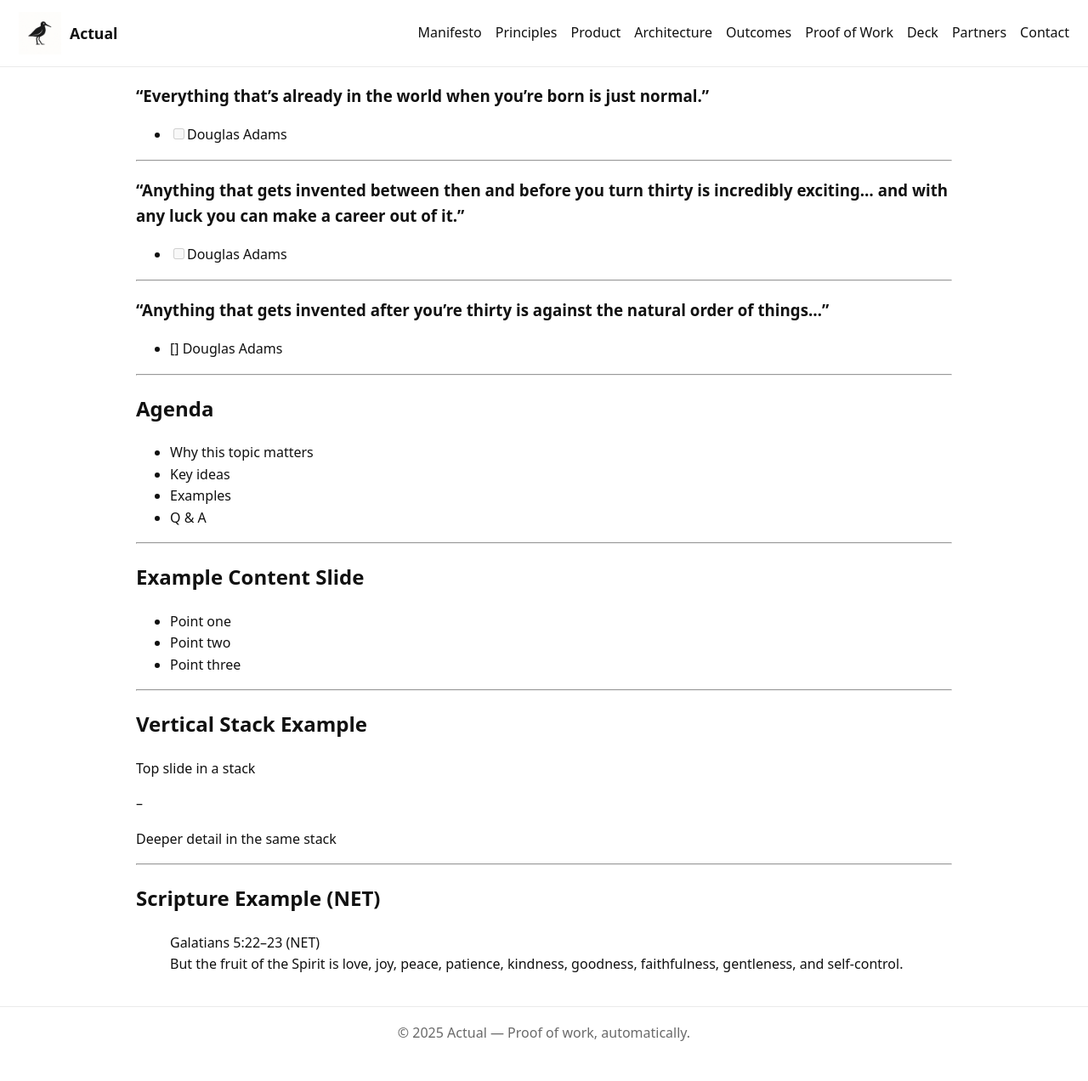
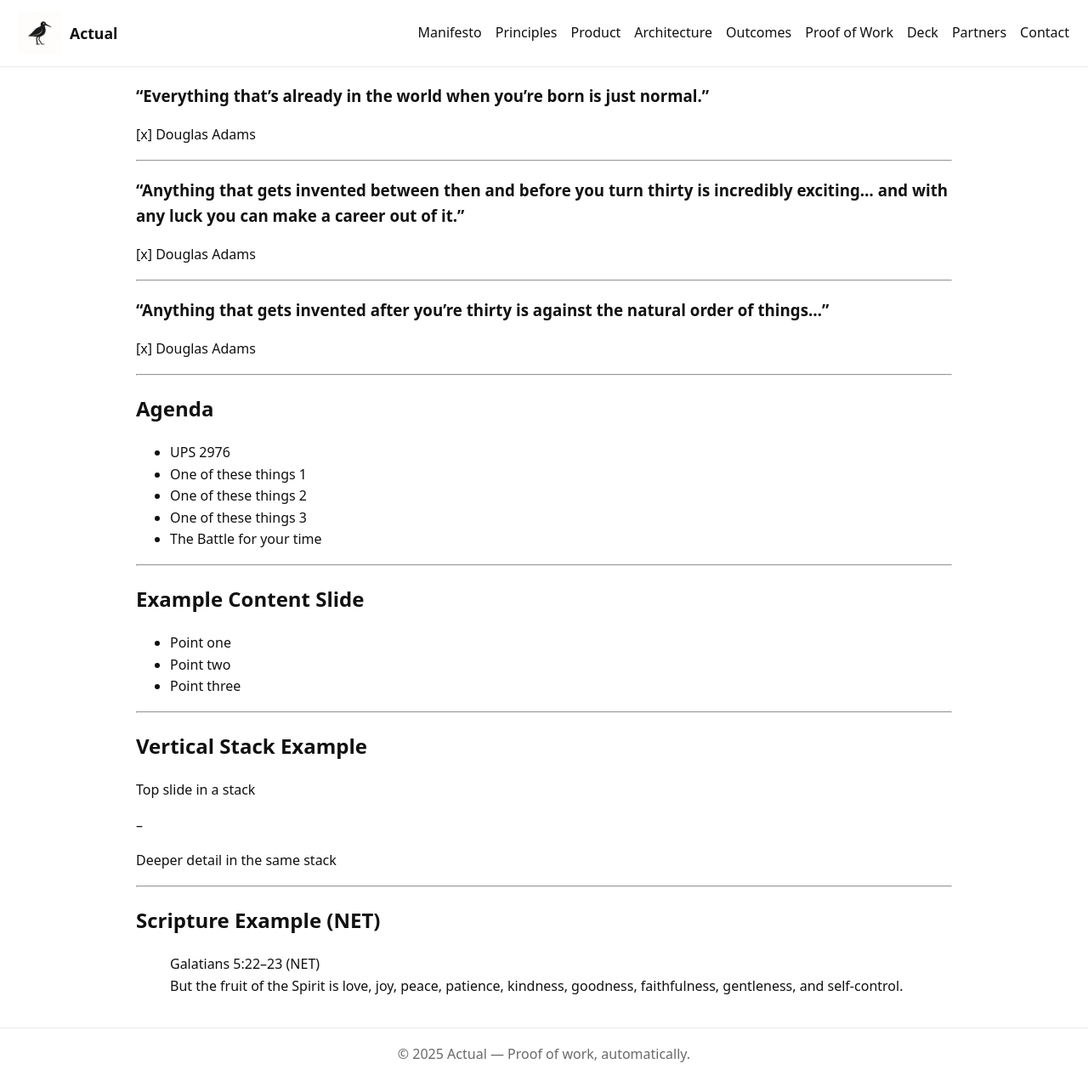
Before and after one commit to greg-e/limosa.work, a Jekyll site: the page built from docs/slides.md, in a window 1280 px wide and 1272 px high. Shown: the whole window at 85% size. Built offline with Jekyll 4.4.1, drawn with Linux system fonts in a browser that asks for light colours; our own code applies the rules of GitHub Pages for plain Markdown files.

Commit message:
Update slides.md

```diff
--- a/docs/slides.md
+++ b/docs/slides.md
@@ -1,21 +1,22 @@
 ### “Everything that’s already in the world when you’re born is just normal."
-- [ ] Douglas Adams
+[x] Douglas Adams
 
 ---
 ### “Anything that gets invented between then and before you turn thirty is incredibly exciting… and with any luck you can make a career out of it.”
-- [ ] Douglas Adams
+[x] Douglas Adams
 
 ---
 ### “Anything that gets invented after you’re thirty is against the natural order of things…”
-- [] Douglas Adams
+[x] Douglas Adams
 
 ---
 ## Agenda
 
-- Why this topic matters
-- Key ideas
-- Examples
-- Q & A
+- [UPS 2976](https://youtu.be/Y6-9NmsJfRM?si=CZm4izabMYvulR4F)
+- [One of these things 1](https://youtu.be/4TMPXK9tw5U?si=JVhQIMXx7TOjuRP_)
+- [One of these things 2](https://youtu.be/6b0ftfKFEJg?si=NdC2ycOvJcA4hclU)
+- [One of these things 3](https://youtu.be/m6keZIUJBsQ?si=LAF8_p3NgOdMZLhQ)
+- [The Battle for your time](https://youtu.be/Y6-9NmsJfRM?si=CZm4izabMYvulR4F)
 
 ---
 
```
